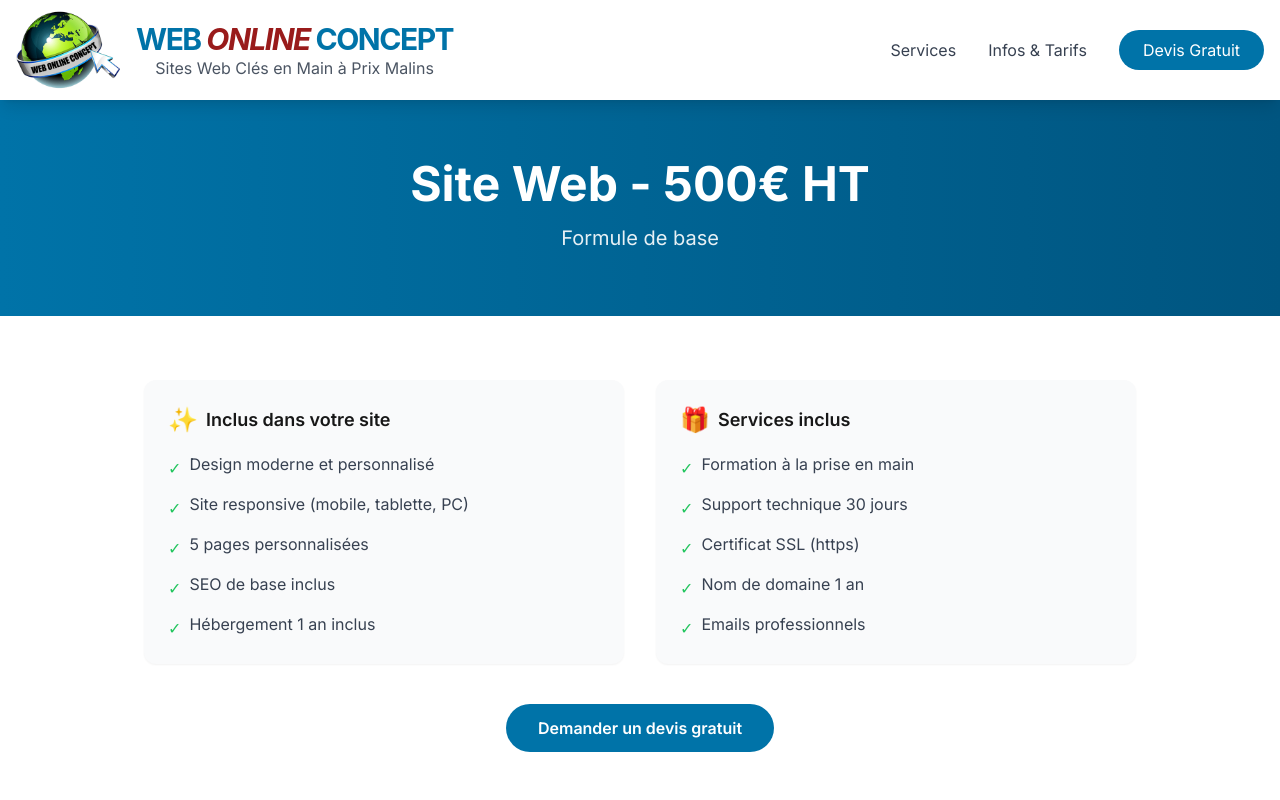
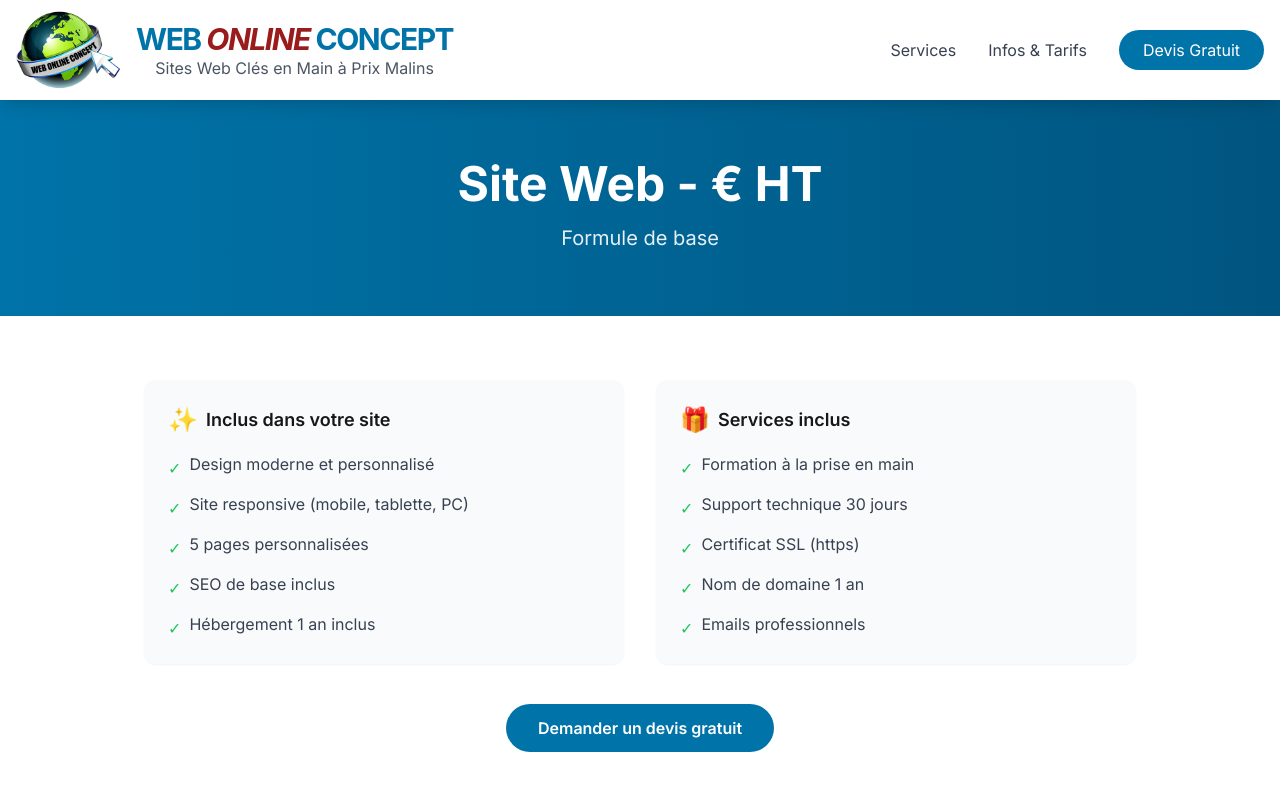
Before and after one commit to Web-Online-Concept/web-online-concept, a Next.js app: page /infos-tarifs in a window 1280 px wide. Shown: the top 800 px of the page. Built offline with nearby package versions, Linux system fonts and the light colour scheme.

Commit message:
Update page.js

```diff
--- a/app/infos-tarifs/page.js
+++ b/app/infos-tarifs/page.js
@@ -38,7 +38,7 @@ export default function InfosTarifs() {
         <div className="max-w-7xl mx-auto px-4 sm:px-6 lg:px-8">
           <div className="text-center">
             <h2 className="text-4xl md:text-5xl font-bold mb-4">
-              Site Web - 500€ HT
+              Site Web - {tarifs.siteBase}€ HT
             </h2>
             <p className="text-xl text-white/90 max-w-2xl mx-auto">
               Formule de base
```
